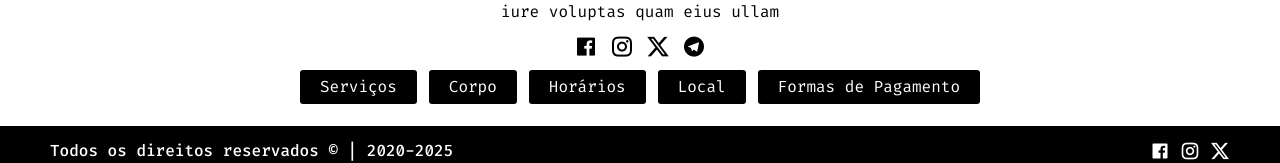
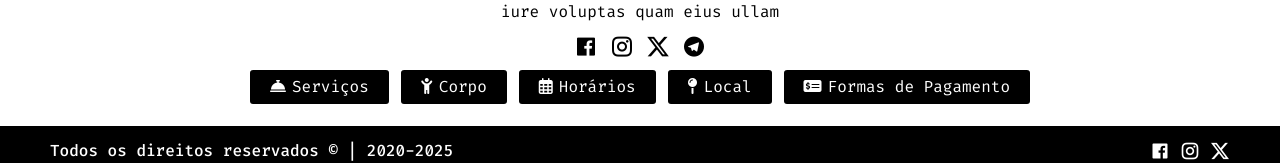
Before and after one commit to DevVittor/Vue3, a Vue app: page /1 in a window 1280 px wide. Shown: the part 438-601 px from the top of the page. Built offline with nearby package versions, Linux system fonts and the light colour scheme.

Commit message:
Coloquei os icones nos buttons

```diff
--- a/index.html
+++ b/index.html
@@ -5,6 +5,7 @@
     <link rel="icon" type="image/svg+xml" href="/vite.svg" />
     <meta name="viewport" content="width=device-width, initial-scale=1.0" />
     <link rel="stylesheet" href="src/style.css">
+    <link rel="stylesheet" href="https://cdnjs.cloudflare.com/ajax/libs/font-awesome/6.4.2/css/all.min.css" integrity="sha512-z3gLpd7yknf1YoNbCzqRKc4qyor8gaKU1qmn+CShxbuBusANI9QpRohGBreCFkKxLhei6S9CQXFEbbKuqLg0DA==" crossorigin="anonymous" referrerpolicy="no-referrer" />
     <link href="https://cdn.jsdelivr.net/npm/remixicon@3.5.0/fonts/remixicon.css" rel="stylesheet">
     <link rel="stylesheet" href="main.css">
     <title>Vite + Vue</title>
--- a/src/components/Profile.vue
+++ b/src/components/Profile.vue
@@ -88,27 +88,30 @@ onMounted(() => {
             <button
               class="bg-black pr-[20px] pl-[20px] pt-[5px] pb-[5px] rounded-[3px] text-white"
             >
-              Serviços
+              <i class="pr-1.5 text-white fa-solid fa-bell-concierge"></i
+              >Serviços
             </button>
             <button
               class="bg-black pr-[20px] pl-[20px] pt-[5px] pb-[5px] rounded-[3px] text-white"
             >
-              Corpo
+              <i class="pr-1.5 text-white fa-solid fa-child-reaching"></i>Corpo
             </button>
             <button
               class="bg-black pr-[20px] pl-[20px] pt-[5px] pb-[5px] rounded-[3px] text-white"
             >
-              Horários
+              <i class="pr-1.5 text-white fa-regular fa-calendar-days"></i
+              >Horários
             </button>
             <button
               class="bg-black pr-[20px] pl-[20px] pt-[5px] pb-[5px] rounded-[3px] text-white"
             >
-              Local
+              <i class="pr-1.5 text-white fa-solid fa-map-pin"></i>Local
             </button>
             <button
               class="bg-black pr-[20px] pl-[20px] pt-[5px] pb-[5px] rounded-[3px] text-white"
             >
-              Formas de Pagamento
+              <i class="pr-1.5 text-white fa-solid fa-money-check-dollar"></i
+              >Formas de Pagamento
             </button>
           </div>
         </div>
```
